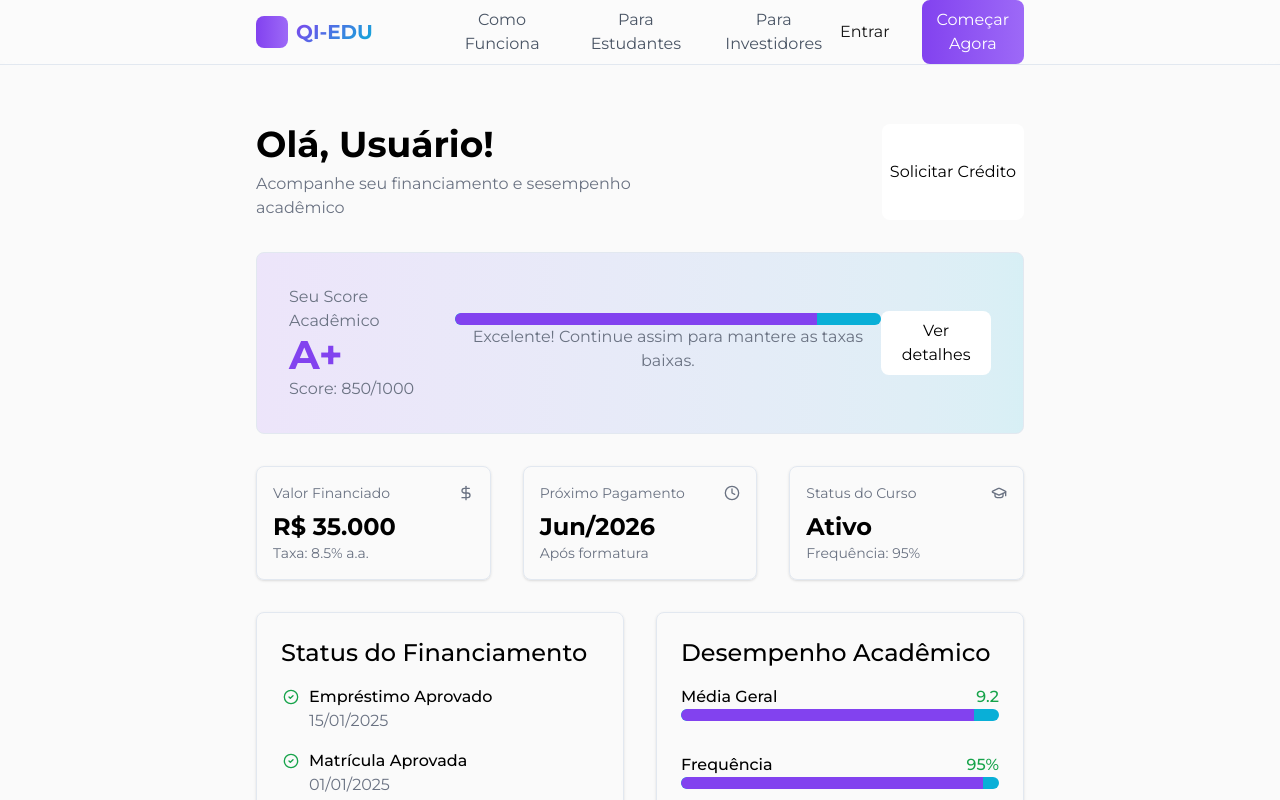
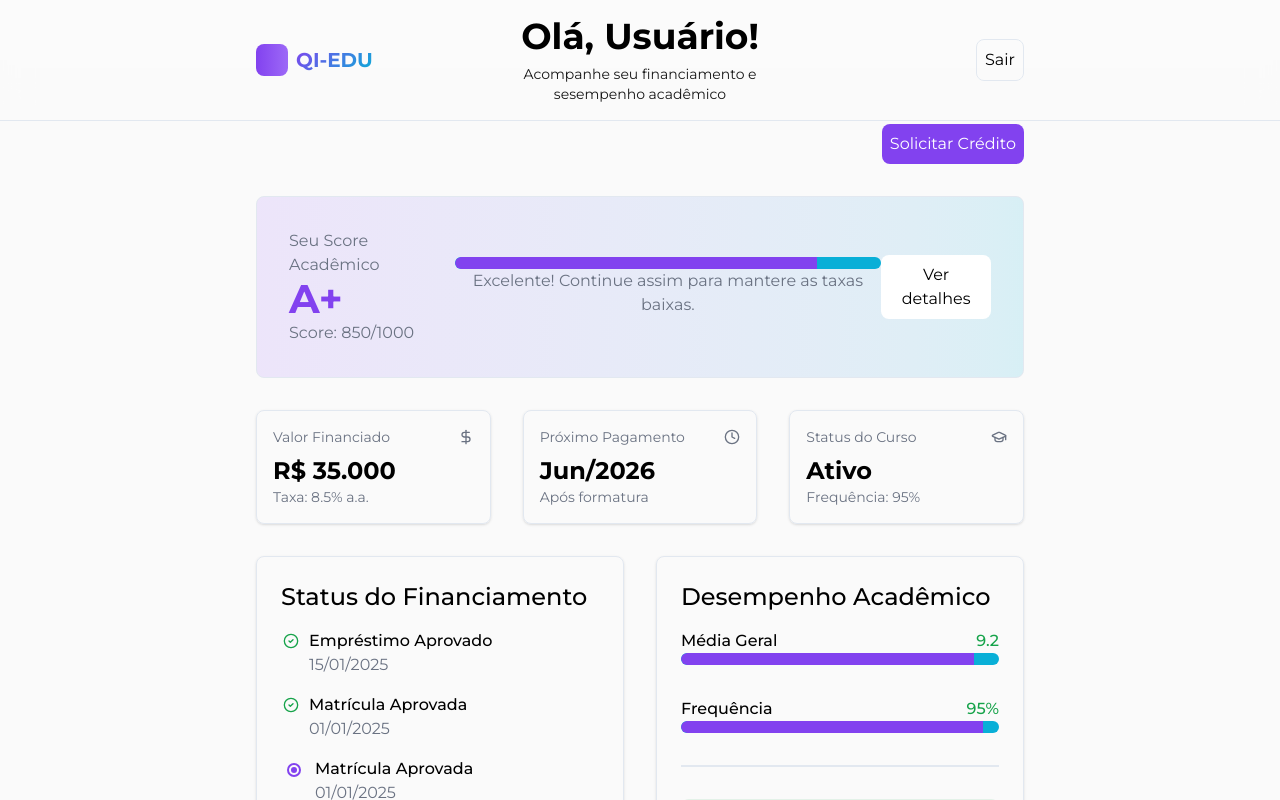
Before and after one commit to anabeggiato/inovcamp-qi_tech-g32, a Next.js app in the folder client/: page /dashboard/estudante in a window 1280 px wide. Shown: the top 800 px of the page. Built offline with nearby package versions, Linux system fonts and the light colour scheme.

Commit message:
feat: adiciona header interna

```diff
--- /dev/null
+++ b/client/src/app/components/HeaderInterna.jsx
@@ -0,0 +1,33 @@
+"use client"
+import { useRouter } from "next/navigation"
+
+export default function HeaderInterna() {
+    const router = useRouter()
+
+    return (
+        <nav className="fixed top-0 left-0 right-0 z-50 bg-background/80 backdrop-blur-lg border-b border-border
+                grid grid-cols-3 items-center px-64 py-4">
+
+            {/* logo */}
+            <div className="flex items-center justify-start h-16" onClick={() => router.push("/")}>
+                <div className="w-8 h-8 bg-purple-gradient rounded-lg hover:cursor-pointer" />
+                <span className="ml-2 text-xl font-bold bg-brand-gradient bg-clip-text text-transparent hover:cursor-pointer">
+                    QI-EDU
+                </span>
+            </div>
+
+            <div className='w-full text-center space-y-2'>
+                <h1 className='text-4xl text-black font-bold'>Olá, Usuário!</h1>
+                <p className="text-sm">Acompanhe seu financiamento e sesempenho acadêmico</p>
+            </div>
+
+            {/* botões */}
+            <div className="flex justify-end space-x-6">
+                <button className="border border-border text-black rounded-lg p-2 hover:bg-primary/80 hover:text-white" onClick={() => router.push('/')}>
+                    Sair
+                </button>
+            </div>
+        </nav>
+
+    )
+}
--- a/client/src/app/dashboard/estudante/page.jsx
+++ b/client/src/app/dashboard/estudante/page.jsx
@@ -2,7 +2,7 @@
 import CardFastAction from '@/app/components/CardFastAction'
 import CardInfoEmprestimo from '@/app/components/CardInfoEmprestimo'
 import Footer from '@/app/components/Footer'
-import Header from '@/app/components/Header'
+import HeaderInterna from '@/app/components/HeaderInterna'
 import ProgressBar from '@/app/components/ProgressBar'
 import Solicitation from './Solicitation'
 import { DollarSign, Clock, GraduationCap, CheckCircle2, AlertCircle, TrendingUp, FileText } from 'lucide-react'
@@ -21,17 +21,12 @@ export default function StudentPage() {
 
     return (
         <div className="min-h-screen w-screen bg-background mt-15">
-            <Header />
+            <HeaderInterna />
             <main className="flex flex-col items-center px-64 text-center text-gray-500 pt-8 space-y-8">
                 {/*Título*/}
-                <section className='w-full grid grid-cols-2 mt-8'>
-                    <div className='w-full text-left space-y-2'>
-                        <h1 className='text-4xl text-black font-bold'>Olá, Usuário!</h1>
-                        <p>Acompanhe seu financiamento e sesempenho acadêmico</p>
-                    </div>
-
+                <section className='w-full mt-8'>
                     <div className='w-full flex justify-end'>
-                        <button className='bg-white p-2 text-black rounded-lg hover:bg-primary hover:text-white' onClick={() => setShowPopup(!showPopup)}>Solicitar Crédito</button>
+                        <button className='bg-primary text-white p-2 text-black rounded-lg hover:shadow-md hover:bg-primary/85' onClick={() => setShowPopup(!showPopup)}>Solicitar Crédito</button>
                     </div>
                     <Solicitation showPopup={showPopup} setShowPopup={setShowPopup} institutions={institutions} scoreData={scoreData} onSubmit={(payload) => { console.log("Enviar pro backend:", payload); }} />
                 </section>
--- a/client/src/app/dashboard/investidor/page.jsx
+++ b/client/src/app/dashboard/investidor/page.jsx
@@ -1,6 +1,6 @@
 "use client"
 import Footer from '@/app/components/Footer'
-import Header from '@/app/components/Header'
+import HeaderInterna from '@/app/components/HeaderInterna'
 import { DollarSign } from 'lucide-react'
 import { useState } from 'react'
 import GeneralVision from './GeneralVision'
@@ -15,7 +15,7 @@ export default function InvestorPage() {
 
     return (
         <div>
-            <Header />
+            <HeaderInterna />
             <main className='main-layout'>
                 {/*Header*/}
                 <section className='w-full grid grid-cols-2 mt-8'>
```
